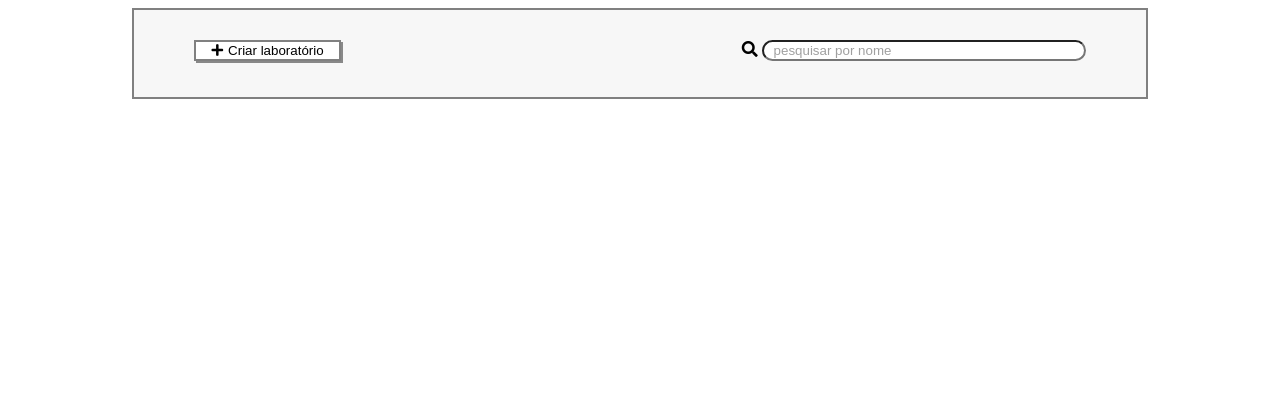
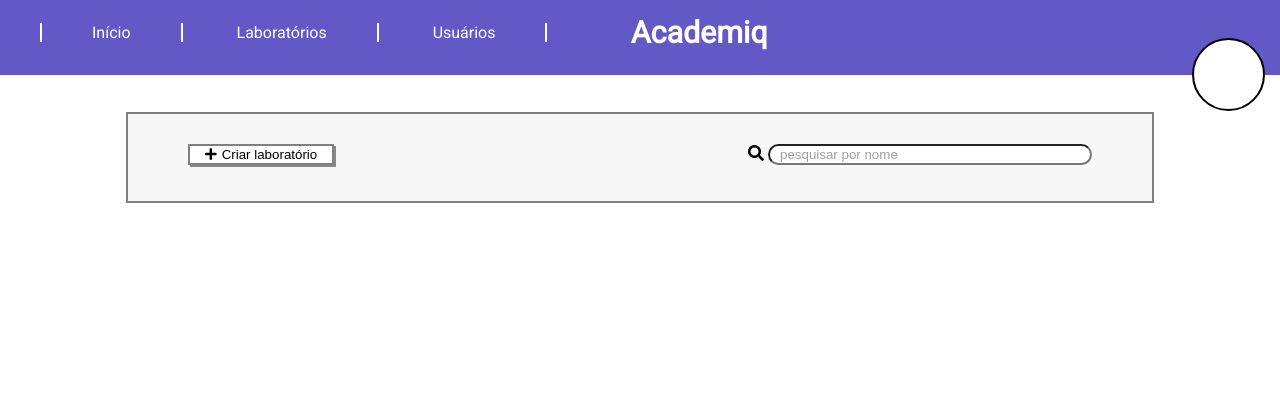
Before and after one commit to RitaSoaresPCS/PCS2018.1, a PHP site: page /laboratorios.html in a window 1280 px wide. Shown: the top 420 px of the page. Run offline with PHP 8.4, Linux system fonts and the light colour scheme; data comes from the database, SQL or seed files in the repository; data that the repository does not hold is empty; some libraries are stand-ins or nearby versions.

Commit message:
Correções nas páginas de Perfil, Laboratorios e Inicio

```diff
--- a/Assets/CSS/laboratorios.css
+++ b/Assets/CSS/laboratorios.css
@@ -1,4 +1,7 @@
-body {font-family: Arial, Helvetica, sans-serif;}
+body {
+	font-family: Arial, Helvetica, sans-serif;
+	margin: 0;
+}
 
 footer h3 {
 	font-size: 1.17em;
@@ -14,6 +17,80 @@ p.clear-float {
     clear: both;
 }
 
+.container {
+  margin-top: 10%;
+  margin-left: 10%;
+  margin-right: 10%;
+  height: 790px;
+}
+.center {
+  position: absolute;
+  margin: 20%;
+  top: 18%;
+  right: 0;
+  bottom: 0;
+  left: 0;
+  width: 350px;
+  height: 290px;
+  border-style:solid;
+  border-width:2px;
+  border-radius:15px;
+  background-color:#6259c6;
+  color:white;
+  padding-left: 45px;
+  padding-right: 45px;
+  padding-top: 15px;
+  padding-bottom: 25px;
+}
+
+header {
+  font-family: "Roboto", sans-serif;
+  color:white;
+  background-color:#6259c6;
+  width:100%;
+}
+
+#nav-perfil {
+	border: 1px;
+	border-style: solid;
+	border-color: black;
+}
+
+#nav-perfil li {
+		float: left;
+		display: inline;
+		border: 1px;
+		border-style: solid;
+		border-color: black;
+}
+
+#nav-perfil li a {
+		display: block;
+		color: black;
+		text-align: center;
+		padding: 14px 16px;
+		text-decoration: none;
+		width: 93.1px;
+}
+
+#nav-perfil li a:hover:not(.active) {
+		background-color: gray;
+		color:white;
+}
+
+.active {
+		background-color: #736AD7;
+}
+
+#titulo{
+	font-size: 190%;
+	margin-top:0;
+	padding-top:15px;
+	position: static;
+	margin-left: 6.5%;
+	float:left;
+	display:inline;
+}
 
 main#content {
 	width:80%;
@@ -23,6 +100,7 @@ main#content {
 	border-width:2px;
 	background-color:#F7F7F7;
 	margin-bottom: 100px;
+	margin-top: 112px;
 }
 
 
--- a/Assets/CSS/perfil.css
+++ b/Assets/CSS/perfil.css
@@ -25,7 +25,7 @@
 }
 
 header {
-  font-family: Georgia;
+  font-family: "Roboto", sans-serif;
   color:white;
   background-color:#6259c6;
   width:100%;
--- a/laboratorios.html
+++ b/laboratorios.html
@@ -4,17 +4,17 @@
     <meta name="viewport" content="width=device-width, initial-scale=1.0">
     <meta charset= 'utf-8'>
     <script src="https://ajax.googleapis.com/ajax/libs/jquery/3.3.1/jquery.min.js"></script>
-	<script src="https://momentjs.com/downloads/moment-with-locales.js"></script>
-	<link rel="stylesheet" type="text/css" href="Assets/CSS/laboratorios.css">
-	<link rel="stylesheet" type="text/css" href="Assets/CSS/menuNavegacao.css">
+  	<script src="https://momentjs.com/downloads/moment-with-locales.js"></script>
+  	<link rel="stylesheet" type="text/css" href="Assets/CSS/laboratorios.css">
+  	<link rel="stylesheet" type="text/css" href="Assets/CSS/menuNavegacao.css">
 
 	<link rel="stylesheet" href="https://use.fontawesome.com/releases/v5.1.0/css/all.css" integrity="sha384-lKuwvrZot6UHsBSfcMvOkWwlCMgc0TaWr+30HWe3a4ltaBwTZhyTEggF5tJv8tbt" crossorigin="anonymous">
   <link href="https://fonts.googleapis.com/css?family=Roboto" rel="stylesheet">
     <script src="AcessoDados/Base.js"></script>
-
     <!-- Carregar apenas se necessário na página: -->
     <script src="AcessoDados/Comunidade.js"></script>
     <script src="AcessoDados/Usuario.js"></script>
+    <script type= 'text/javascript' src= 'AcessoDados/Perfil.js'></script>
 
 
 	<script type= 'text/javascript'>
@@ -84,8 +84,23 @@
   </head>
   <body>
 
-    <header><!-- logo do academiq --></header>
-	<nav></nav>
+    <header style="position: fixed; top: 0;width: 100%; height: 60px;">
+      <nav id="barra-navegacao" style="text-align: center;">
+      	<ul>
+      		<li><a style="color:white;" href="inicio.html" title="Início">Início</a></li>
+      		<li><a style="color:white;" href="laboratorios.html" title="Início">Laboratórios</a></li>
+      		<li><a style="color:white;" href="usuarios.html" title="Início">Usuários</a></li>
+      	</ul>
+      	<h1 id='titulo' align="center" style="font-size: 190%;margin-top:0;padding-top:15px;position: static;">Academiq</h1>
+      	<div id="dropdown">
+      		<div id="user-picture" onclick="myFunction()" class="dropbtn" style="margin-left: 45.5px;"></div>
+      		<div id="myDropdown" class="dropdown-content" style="text-align:center; padding-top:17px;"><br>
+      			<a href="inicio.html">Home</a>
+      			<a href="#about">Perfil</a>
+      			<a id="logout" href="#">Logout</a>
+      		</div>
+      </nav>
+    </header>
 
 	<main id="content">
 		<div id="topo-labs">
@@ -106,5 +121,24 @@
   <script>
 		$( "footer" ).load( "footerLogin.html footer" );
 		$( "nav" ).load( "menuNavegacao.html nav" );
+
+    function myFunction() {
+        document.getElementById("myDropdown").classList.toggle("show");
+    }
+
+    // Close the dropdown if the user clicks outside of it
+    window.onclick = function(event) {
+      if (!event.target.matches('.dropbtn')) {
+
+        var dropdowns = document.getElementsByClassName("dropdown-content");
+        var i;
+        for (i = 0; i < dropdowns.length; i++) {
+          var openDropdown = dropdowns[i];
+          if (openDropdown.classList.contains('show')) {
+            openDropdown.classList.remove('show');
+          }
+        }
+      }
+    }
 	</script>
 </html>
--- a/perfil.html
+++ b/perfil.html
@@ -11,7 +11,7 @@
     <link rel="stylesheet" type="text/css" href="Assets/CSS/perfil.css">
     <link rel="stylesheet" type="text/css" href="Assets/CSS/aside.css">
     <link rel="stylesheet" type="text/css" href="Assets/CSS/geral.css">
-	<link rel="stylesheet" type="text/css" href="Assets/CSS/menuNavegacao.css">
+  	<link rel="stylesheet" type="text/css" href="Assets/CSS/menuNavegacao.css">
     <!-- Carregar apenas se necessário na página: -->
     <script src="AcessoDados/Comunidade.js"></script>
     <script src="AcessoDados/Usuario.js"></script>
@@ -79,7 +79,6 @@
   </body>
   <script>
     $( "footer" ).load( "footerLogin.html footer" );
-  	// $( "nav" ).load( "menuNavegacao.html nav" );
 
     /* When the user clicks on the button,
     toggle between hiding and showing the dropdown content */
```
Also changed, not shown: inicio.html (+6 -4 lines), AcessoDados/Perfil.js (line endings or trailing spaces).
